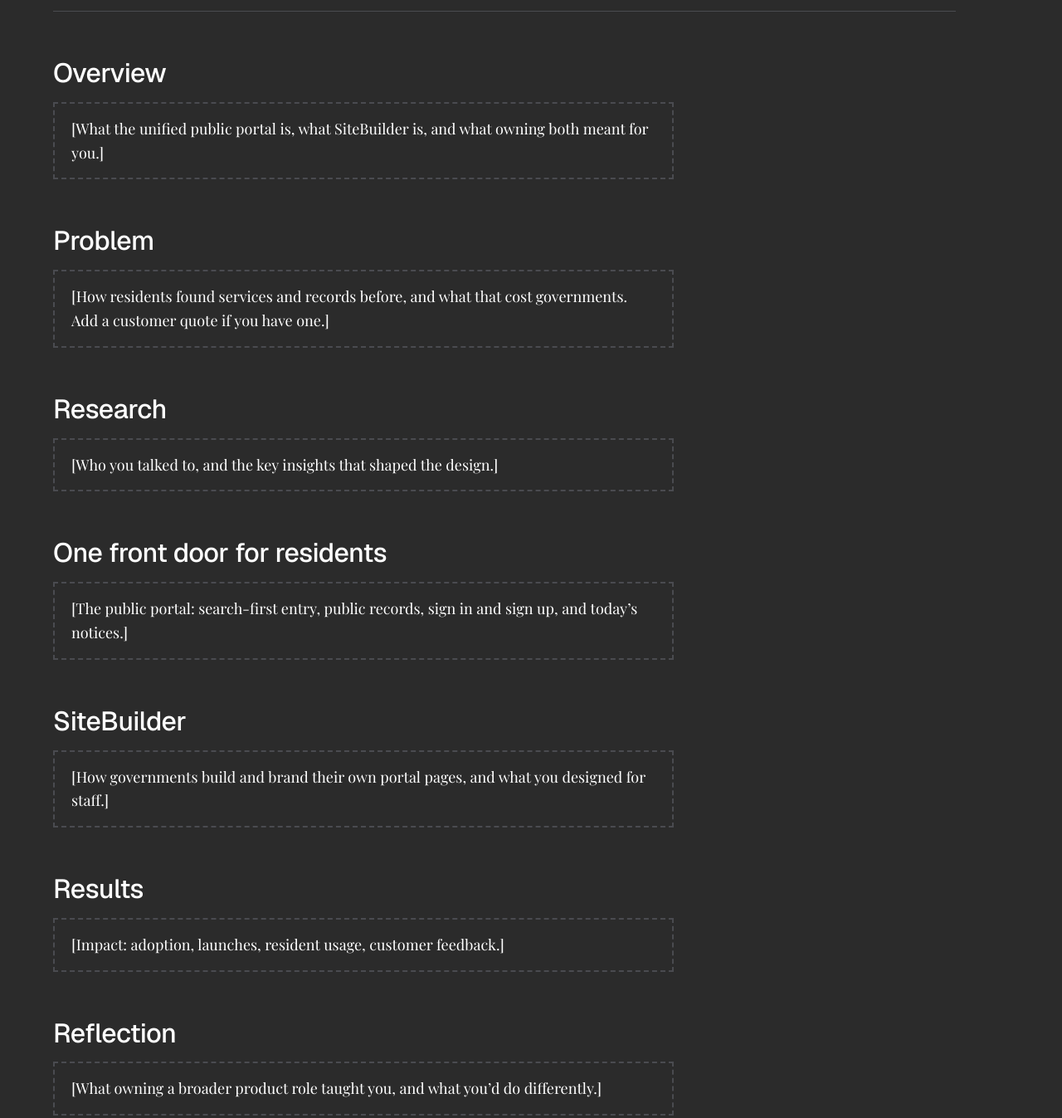
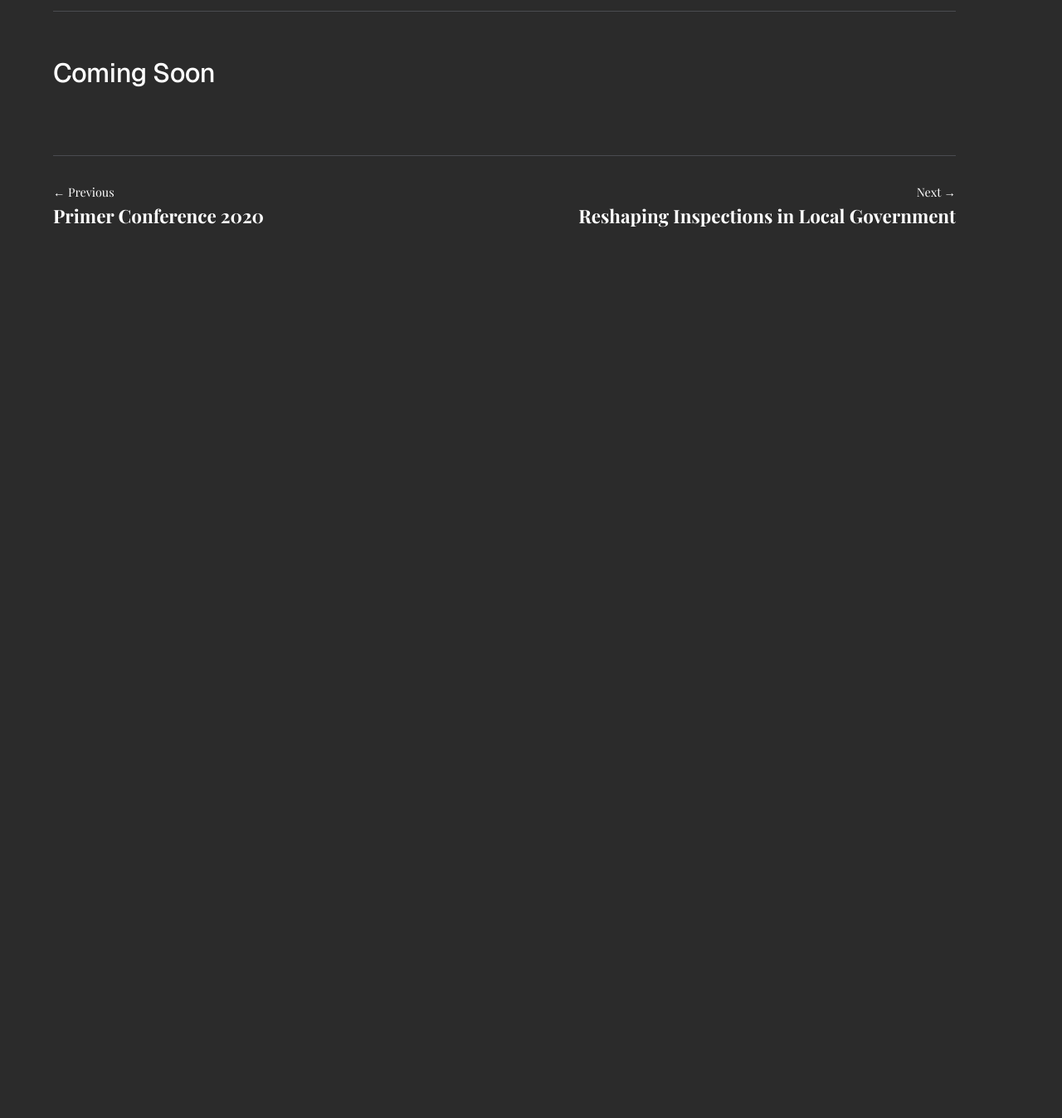
Before and after one commit to kyoooori/portfolio, a plain HTML site: page public-portal.html in a window 1280 px wide. Shown: the part 1680-3027 px from the top of the page at 83% size. After the commit the page ends 2055 px from the top, so only its background shows below. Drawn offline with nearby package versions, Linux system fonts and the light colour scheme; a web font is replaced by a local one.

Commit message:
Public Portal: replace placeholder sections with Coming Soon
Co-Authored-By: Claude Opus 5.5 <noreply@anthropic.com>
Claude-Session: https://claude.ai/code/session_01CR5Xek8FM7vw7EP9BihgcJ

```diff
--- a/public-portal.html
+++ b/public-portal.html
@@ -83,26 +83,26 @@ main{overflow-x:clip}
 <div><dt>Company</dt><dd>OpenGov</dd></div>
 </dl>
 
-<h2>Overview</h2>
-<p class="todo">[What the unified public portal is, what SiteBuilder is, and what owning both meant for you.]</p>
+<h2>Coming Soon</h2>
 
-<h2>Problem</h2>
-<p class="todo">[How residents found services and records before, and what that cost governments. Add a customer quote if you have one.]</p>
 
-<h2>Research</h2>
-<p class="todo">[Who you talked to, and the key insights that shaped the design.]</p>
 
-<h2>One front door for residents</h2>
-<p class="todo">[The public portal: search-first entry, public records, sign in and sign up, and today’s notices.]</p>
 
-<h2>SiteBuilder</h2>
-<p class="todo">[How governments build and brand their own portal pages, and what you designed for staff.]</p>
 
-<h2>Results</h2>
-<p class="todo">[Impact: adoption, launches, resident usage, customer feedback.]</p>
 
-<h2>Reflection</h2>
-<p class="todo">[What owning a broader product role taught you, and what you’d do differently.]</p>
+
+
+
+
+
+
+
+
+
+
+
+
+
 
 <nav aria-label="More case studies" style="display: flex; justify-content: space-between; gap: 1.5rem; flex-wrap: wrap; margin-top: 5rem; padding-top: 2rem; border-top: 1px solid #4A4B50">
 <a href="/primer-conference" style="text-decoration: none; flex: 1 1 16rem"><span style="display: block; color: #FFFFFF; font-size: 0.9rem">← Previous</span><span style="font-size: 1.4rem; font-weight: 700">Primer Conference 2020</span></a>
```
